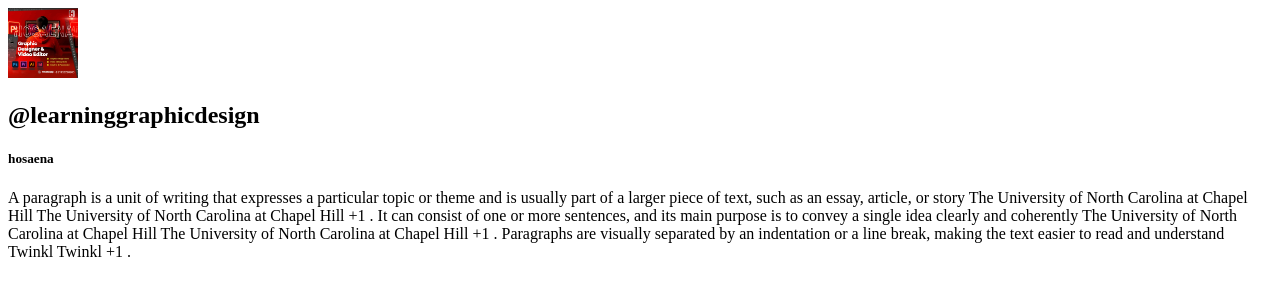
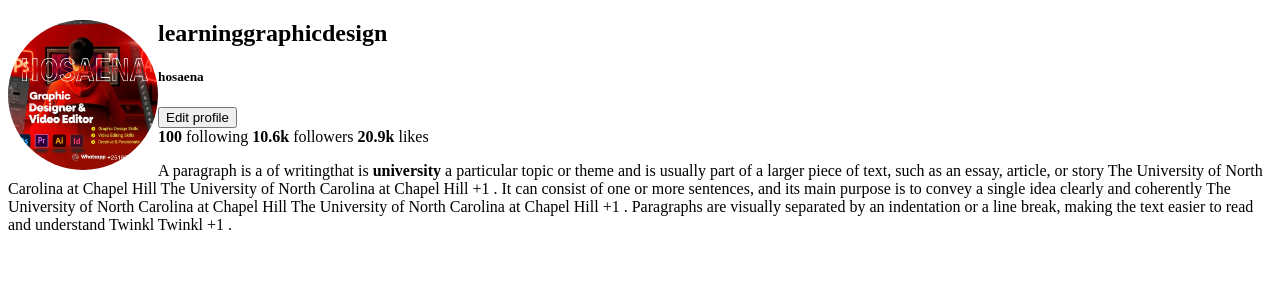
Before and after one commit to hosaenasamson/html-and-css-course, a plain HTML site: page text.html in a window 1280 px wide. Drawn offline with Linux system fonts and the light colour scheme.

Commit message:
graphic add and htm

```diff
--- a/text.html
+++ b/text.html
@@ -4,13 +4,27 @@
     <meta charset="UTF-8">
     <meta name="viewport" content="width=device-width, initial-scale=1.0">
     <title>graphic design</title>
+
+    <style>
+        img{
+          float: left;
+          width: 150px;
+          border-radius: 50%;
+        }
+
+    </style>
     <link>
 </head>
 <body>
-    <img src="hosi.jpg" alt=" this image is the logo of the comany" width="70">
-    <h2>@learninggraphicdesign</h2>
+    <img src="hosi.jpg" alt=" this image is the logo of the comany">
+    <h2>learninggraphicdesign</h2>
     <h5>hosaena</h5>
-    <p>A paragraph is a unit of writing that expresses a particular topic or theme and is usually part of a larger piece of text, such as an essay, article, or story
+    <button>Edit profile</button>
+    <br>
+    <span><strong>100</strong> following</span>
+    <span><strong>10.6k</strong> followers</span>
+    <span><strong>20.9k</strong> likes</span>
+    <p>A paragraph is a of writingthat is <strong>university</strong> a particular topic or theme and is usually part of a larger piece of text, such as an essay, article, or story
 The University of North Carolina at Chapel Hill
 The University of North Carolina at Chapel Hill
 +1
```
Also changed, not shown: graphic.html (added, +11 -0 lines).
